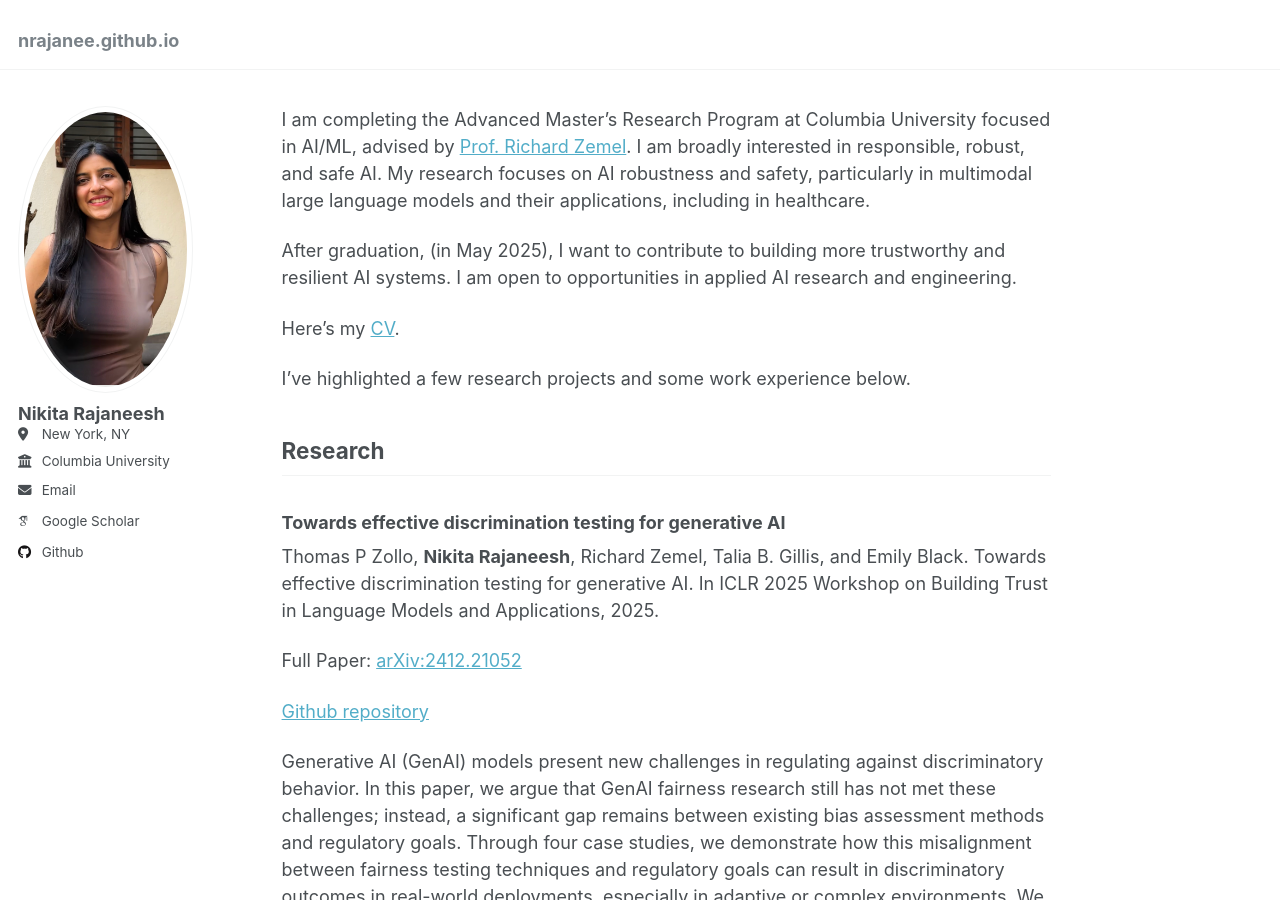
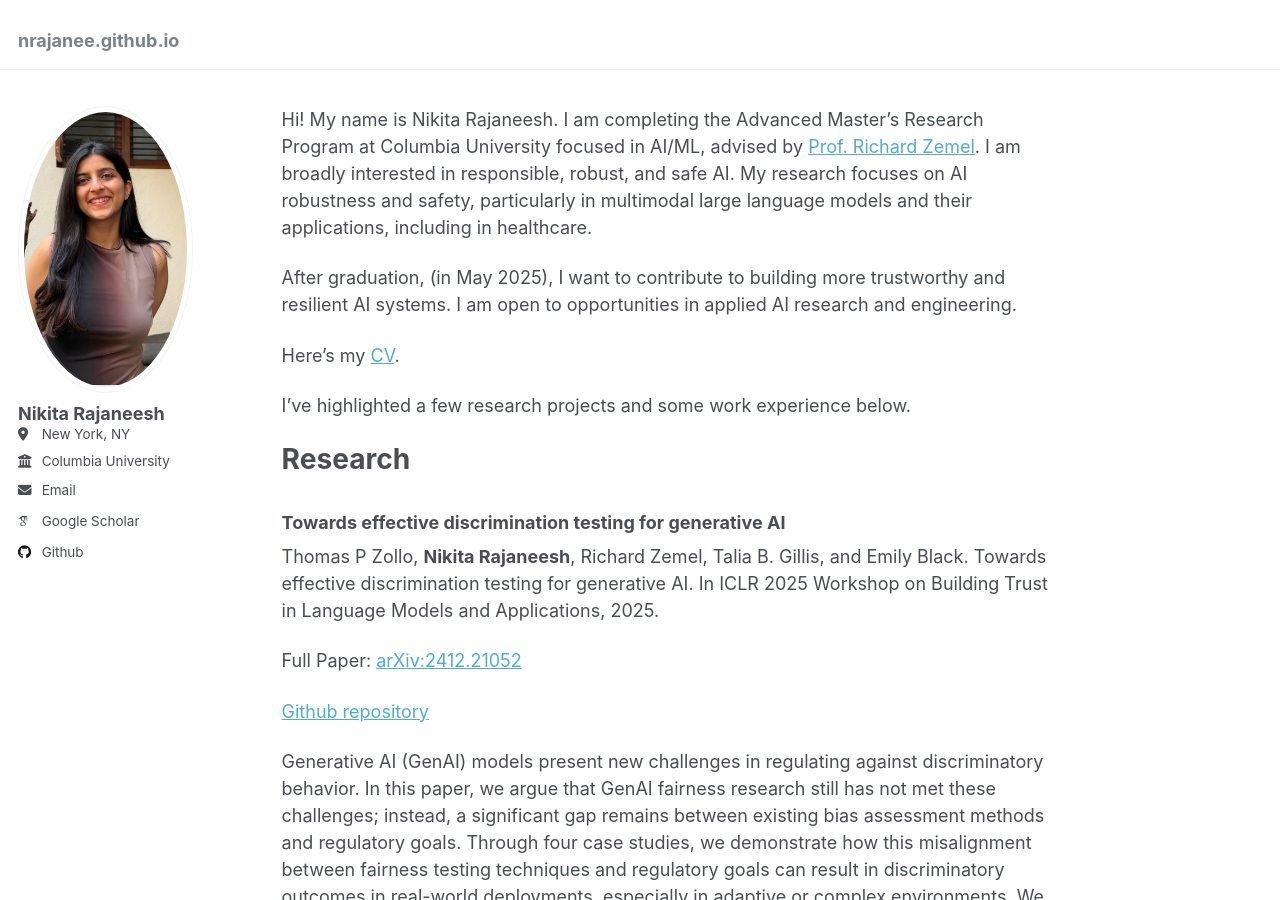
Before and after one commit to nrajanee/nrajanee.github.io, a Jekyll site: the page built from _pages/about.md, in a window 1280 px wide and 900 px high. Built offline with Jekyll 4.4.1, drawn with Linux system fonts in a browser that asks for light colours; some web fonts are replaced.

Commit message:
about me

```diff
--- a/_pages/about.md
+++ b/_pages/about.md
@@ -7,7 +7,9 @@ redirect_from:
   - /about.html
 ---
 
-I am completing the Advanced Master’s Research Program at Columbia University focused in AI/ML, advised by [Prof. Richard Zemel](https://scholar.google.com/citations?user=iBeDoRAAAAAJ&hl=en).
+
+
+Hi! My name is Nikita Rajaneesh. I am completing the Advanced Master’s Research Program at Columbia University focused in AI/ML, advised by [Prof. Richard Zemel](https://scholar.google.com/citations?user=iBeDoRAAAAAJ&hl=en).
 I am broadly interested in responsible, robust, and safe AI. My research focuses on AI robustness and safety, particularly in multimodal large language models and their applications, including in healthcare.
 
 After graduation, (in May 2025), I want to contribute to building more trustworthy and resilient AI systems. I am open to opportunities in applied AI research and engineering.
@@ -16,7 +18,7 @@ Here's my [CV](/files/Nikita_Rajaneesh_CV.pdf).
 
 I've highlighted a few research projects and some work experience below.
 
-## Research
+# Research
 
 ### Towards effective discrimination testing for generative AI
 Thomas P Zollo, **Nikita Rajaneesh**, Richard Zemel, Talia B. Gillis, and Emily Black. Towards effective
@@ -44,7 +46,7 @@ without requiring large amounts of high-quality annotations. Our algorithm aims
 **Results so far**: Our method has shown a 5.62% relative improvement in accuracy in [GQA](https://cs.stanford.edu/people/dorarad/gqa/about.html) (QA on image scene graphs) dataset and a 2.6% relative improvement in accuracy in a medical dataset [VQA-Rad](https://paperswithcode.com/dataset/vqa-rad).
 
 
-## Work Experience
+# Work Experience
 
 ### Software Engineer, (AI/ML), Determined AI
 February 2022 - June 2023
```
